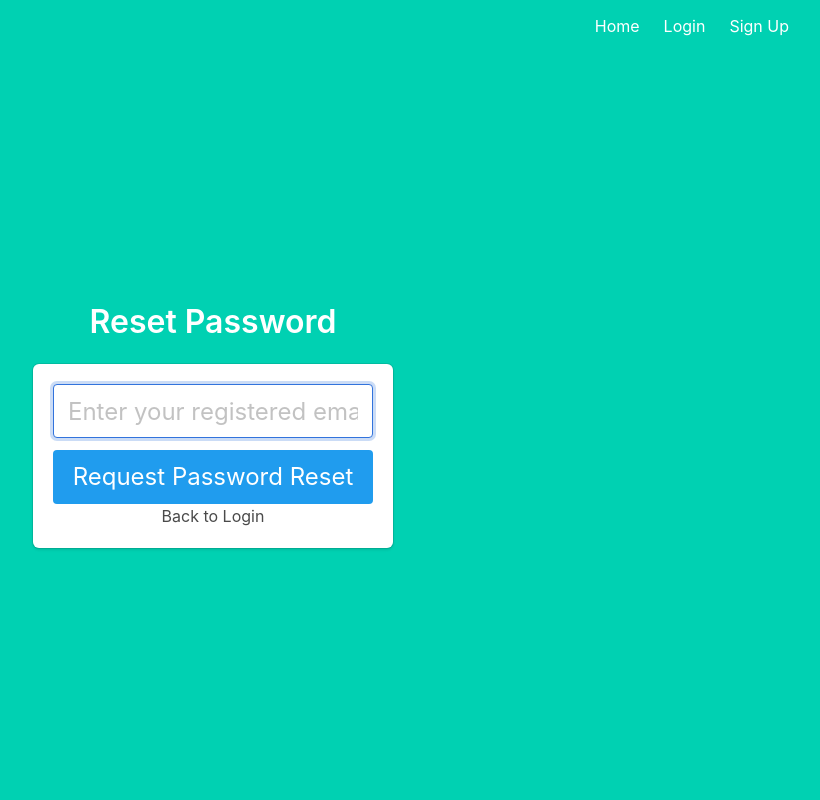
After one commit to atontini/Invoicehub, a Flask app: page /reset_password_request in a window 1280 px wide. The commit adds this page. Shown: the whole page, without its empty margins (427-1247 px from the left). Run offline with Flask 3, Linux system fonts and the light colour scheme.

Commit message:
reset password request

```diff
--- a/backend/auth.py
+++ b/backend/auth.py
@@ -3,6 +3,8 @@ from werkzeug.security import generate_password_hash, check_password_hash
 from flask_login import login_user, login_required, logout_user
 from .models import User
 from . import db
+from itsdangerous import URLSafeTimedSerializer
+from flask import current_app
 
 auth = Blueprint('auth', __name__)
 
@@ -25,6 +27,36 @@ def login_post():
     login_user(user, remember=remember)
 
     return redirect(url_for('main.profile'))
+
+def generate_reset_token(user):
+    user_email = user.email
+    s = URLSafeTimedSerializer(current_app.config['SECRET_KEY'])
+    return s.dumps(user_email, salt='password-reset-salt')
+
+def verify_reset_token(token, max_age=3600):
+    s = URLSafeTimedSerializer(current_app.config['SECRET_KEY'])
+    try:
+        email = s.loads(token, salt='password-reset-salt', max_age=max_age)
+    except Exception:
+        return None
+    return email
+
+@auth.route('/reset_password_request', methods=['GET', 'POST'])
+def reset_password_request():
+    if request.method == 'POST':
+        email = request.form.get('email')
+        user = User.query.filter_by(email=email).first()
+        #token = generate_reset_token(user)
+        #reset_url = url_for('auth.reset_password_request', token=token, _external=True)
+        #msg = Message(
+        #    subject='Password Reset Request',
+        #    sender='noreply@yourapp.com',
+        #    recipients=[email]
+        #)
+        #msg.body = f"To reset your password, visit the following link: {reset_url}\n\nIf you did not request this, please ignore this email."
+        #Mail.send(msg)
+        flash('If the email is linked to an account, you will receive a reset link shortly. Check your inbox and spam folder')
+    return render_template('reset_password_request.html', title='Reset Password')
 
 @auth.route('/signup')
 def signup():
--- a/backend/templates/login.html
+++ b/backend/templates/login.html
@@ -31,6 +31,9 @@
             </div>
             <button class="button is-block is-info is-large is-fullwidth">Login</button>
         </form>
+        <p>
+            <a href="/reset_password_request">Forgot Your Password? Click to Reset It</a>
+        </p>
     </div>
 </div>
 {% endblock %}
--- /dev/null
+++ b/backend/templates/reset_password_request.html
@@ -0,0 +1,27 @@
+{% extends "base.html" %}
+
+{% block content %}
+<div class="column is-4 is-offset-4">
+    <h3 class="title">Reset Password</h3>
+    <div class="box">
+        {% with messages = get_flashed_messages() %}
+        {% if messages %}
+            <div class="notification is-danger">
+                {{ messages[0] }}
+            </div>
+        {% endif %}
+        {% endwith %}
+        <form method="POST" action="/reset_password_request">
+            <div class="field">
+                <div class="control">
+                    <input class="input is-large" type="email" name="email" placeholder="Enter your registered email" required autofocus="">
+                </div>
+            </div>
+            <button class="button is-block is-info is-large is-fullwidth">Request Password Reset</button>
+        </form>
+        <p>
+            <a href="/login">Back to Login</a>
+        </p>
+    </div>
+</div>
+{% endblock %}
```
